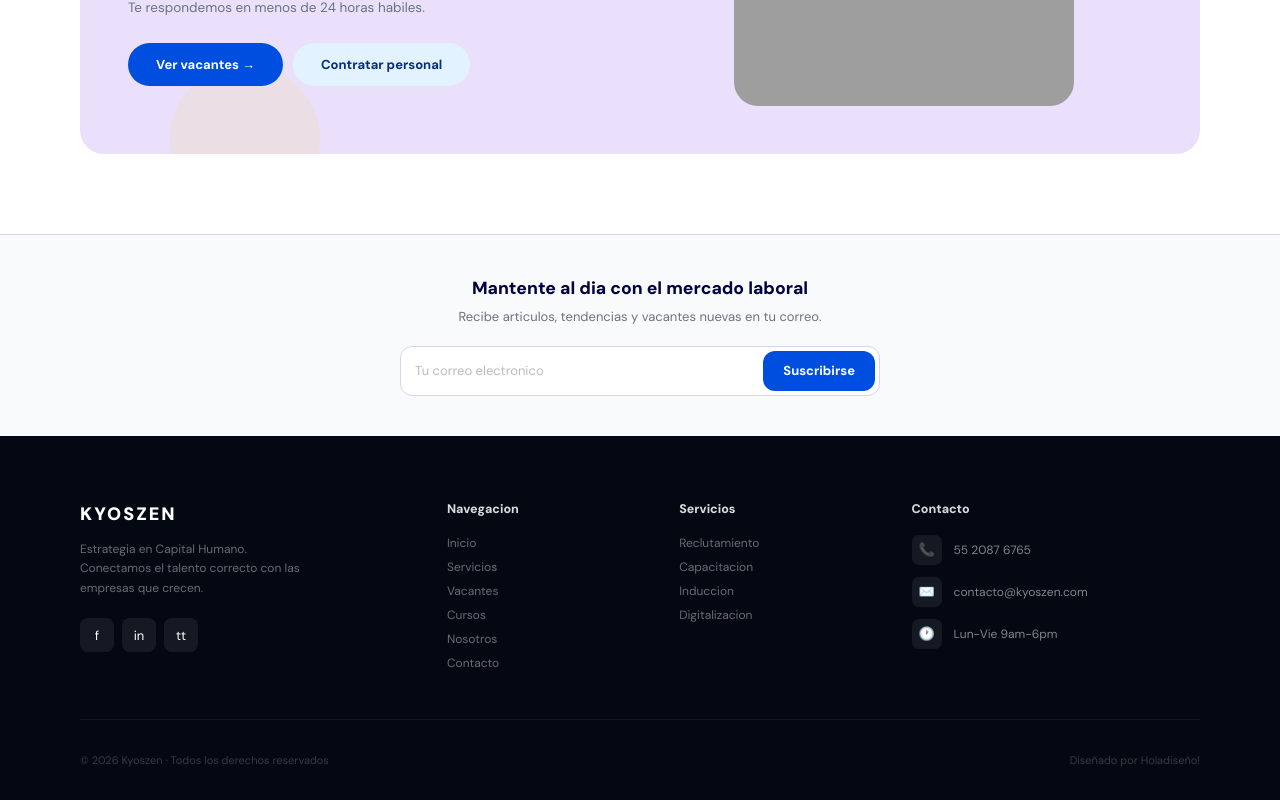
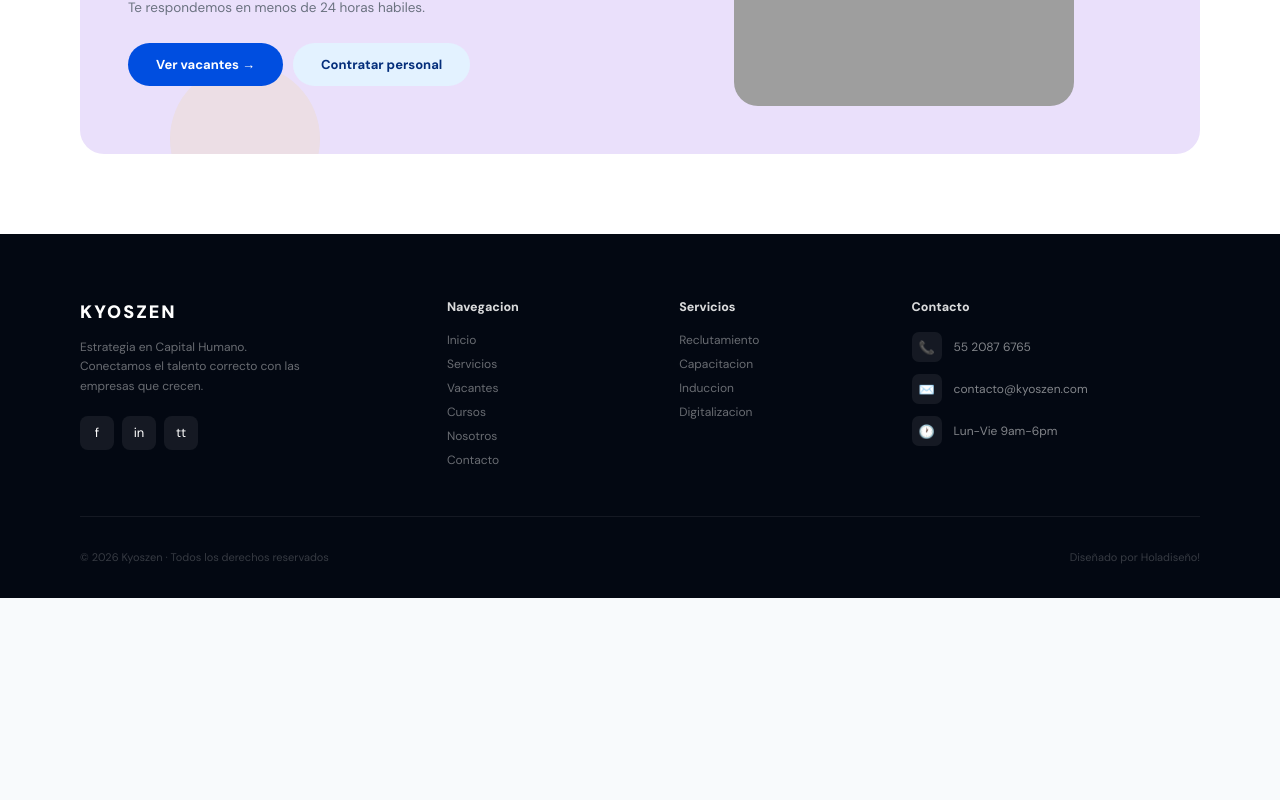
Before and after one commit to renatomachg/kyoszen, a Next.js app: page / in a window 1280 px wide. Shown: the part 6809-7609 px from the top of the page. After the commit the page ends 7407 px from the top, so only its background shows below. Built offline with nearby package versions, Linux system fonts and the light colour scheme; grey boxes are pictures that could not be loaded.

Commit message:
Remove Newsletter section from home page
https://claude.ai/code/session_01KZaxzJYfJsSsHK7ciBq7Dg

```diff
--- a/src/app/page.tsx
+++ b/src/app/page.tsx
@@ -10,7 +10,6 @@ import FAQ from "@/components/sections/FAQ";
 import Blog from "@/components/sections/Blog";
 import Testimonials from "@/components/sections/Testimonials";
 import CtaFinal from "@/components/sections/CtaFinal";
-import Newsletter from "@/components/sections/Newsletter";
 
 export default function Home() {
   return (
@@ -27,7 +26,6 @@ export default function Home() {
       <Blog />
       <Testimonials />
       <CtaFinal />
-      <Newsletter />
     </>
   );
 }
```
